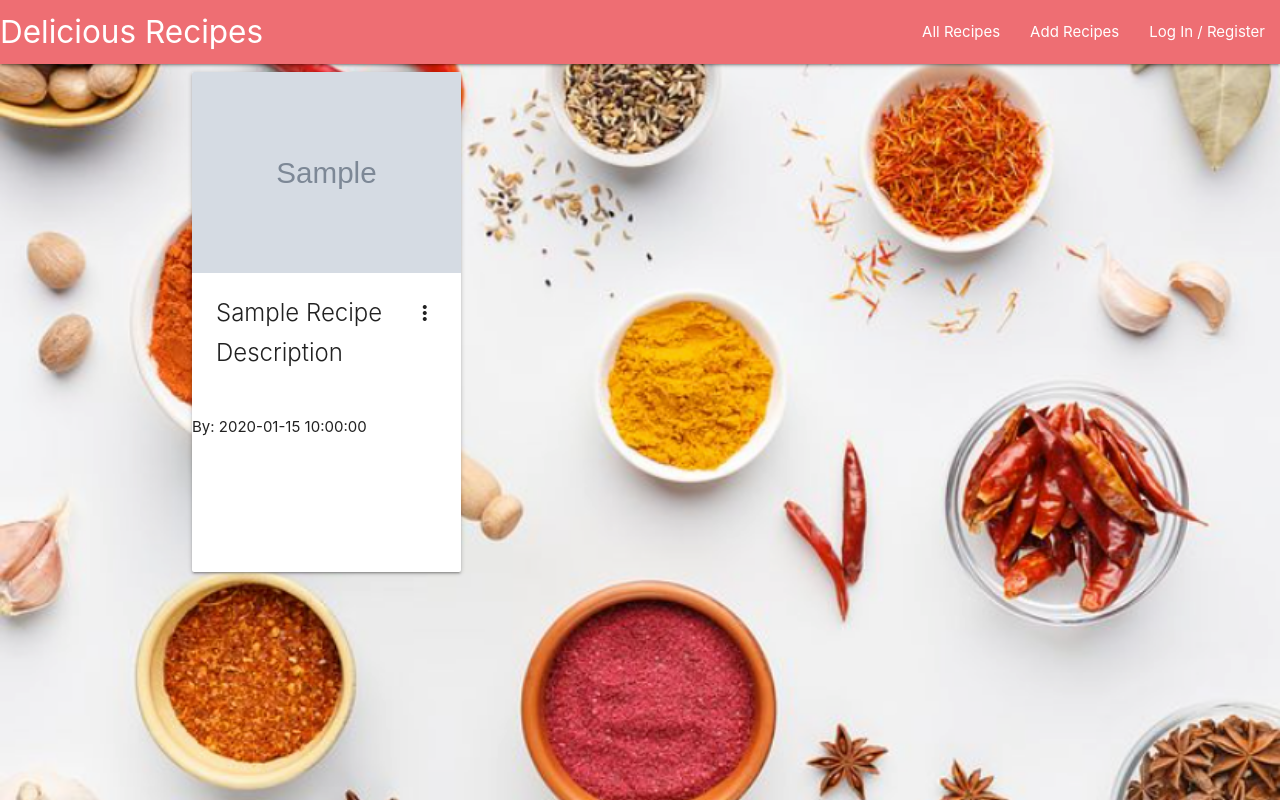
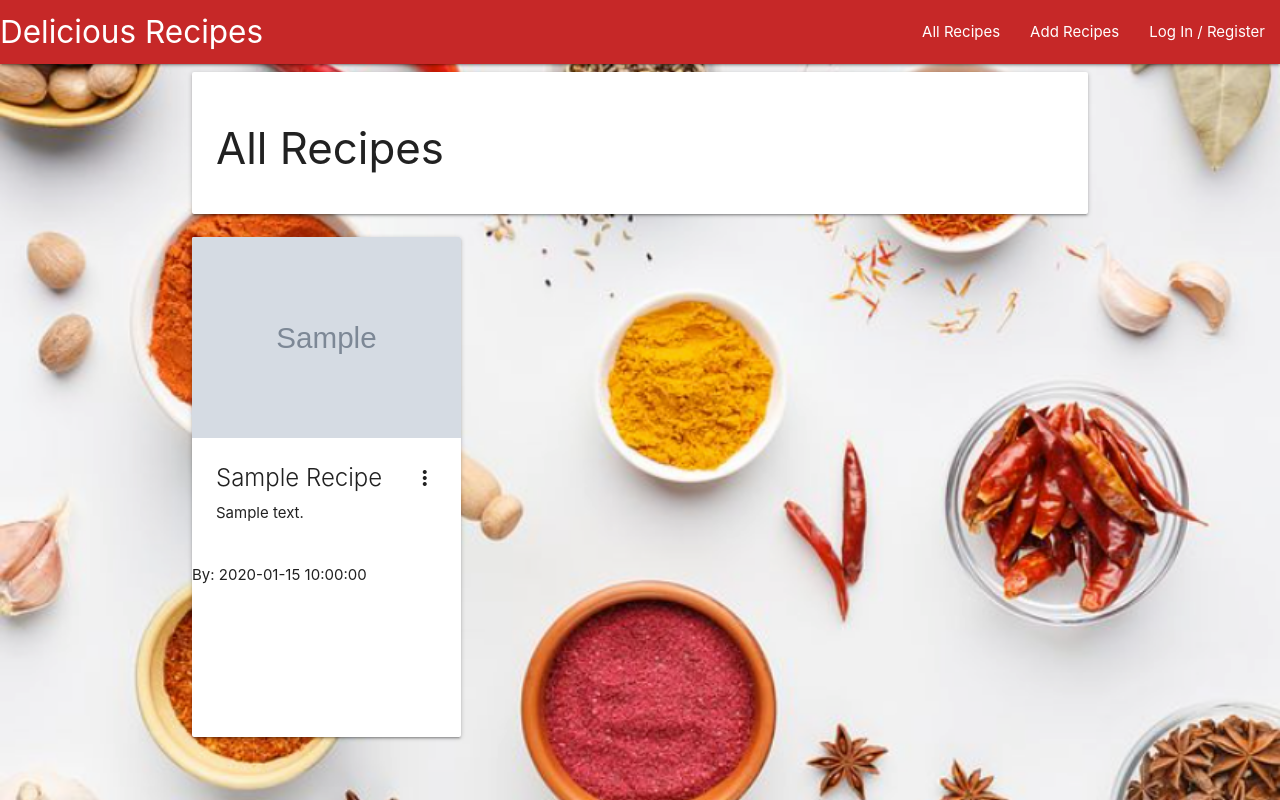
Before and after one commit to Cintakins/Recipe-Website, a Flask app: page /all_recipes in a window 1280 px wide. Run offline with Flask 2, Linux system fonts and the light colour scheme; grey boxes marked "Sample" are stand-in pictures; a database or web service that is not in the repository returns one stand-in record (values such as "Sample title"); some libraries are stand-ins or nearby versions.

Commit message:
fixed some display issues with the recipe display

```diff
--- a/static/css/style.css
+++ b/static/css/style.css
@@ -6,4 +6,10 @@ body {
 
 .card {
     width: 30%;
+    float: left;
+    margin-right: 5%;
 }
+
+#form-div {
+    opacity: 0.9;
+}
--- a/templates/base.html
+++ b/templates/base.html
@@ -19,7 +19,7 @@
 
     <header>
         <nav>
-            <div class="nav-wrapper">
+            <div class="nav-wrapper red darken-3">
                 <a href="{{ url_for('home') }}" class="brand-logo">Delicious Recipes</a>
                 <ul id="nav-mobile" class="right hide-on-med-and-down">
                     <li><a href="{{ url_for('all_recipes') }}">All Recipes</a></li>
--- a/templates/edit.html
+++ b/templates/edit.html
@@ -1,6 +1,10 @@
 {% extends "base.html" %}
 {% block content %}
-
+<div class="card-panel">
+    <h3>
+        Edit Recipe
+    </h3>
+</div>
 <div class="row">
     <form class="col s12" method="POST" action="{{ url_for('edit', recipe_id=recipe._id) }}">
         <div class="row">
--- a/templates/login.html
+++ b/templates/login.html
@@ -1,9 +1,11 @@
 {% extends "base.html" %}
 {% block content %}
 
-    <h1 class="center-align">
+<div class="card-panel">
+    <h3>
         Log In
-    </h1>
+    </h3>
+</div>
     <div class="row">
     <form class="col s6 offset-m3" method="post" action="{{ url_for('login') }}">
         <div class="row">
--- a/templates/recipes.html
+++ b/templates/recipes.html
@@ -1,6 +1,10 @@
 {% extends "base.html" %}
 {% block content %}
-
+<div class="card-panel">
+    <h3>
+        All Recipes
+    </h3>
+</div>
         {% for recipe in recipes %}
         <div class="card large">
             <div class="card-image waves-effect waves-block waves-light">
@@ -11,9 +15,11 @@
                     {{ recipe.recipe_name.title() }}
                     <i class="material-icons right">more_vert</i>
                 </span>
-                <span class="card-title activator grey-text text-darken-4">
-                    Description
-                </span>
+                <!-- <span class="card-title activator grey-text text-darken-4"> -->
+                    <p id="recipe-description">
+                        {{ recipe.description }}
+                    </p>
+                <!-- </span> -->
 
             </div>
             <div class="card-reveal">
```
Also changed, not shown: templates/add.html (+10 -5 lines), templates/home.html (+6 -2 lines), templates/register.html (+5 -3 lines).
